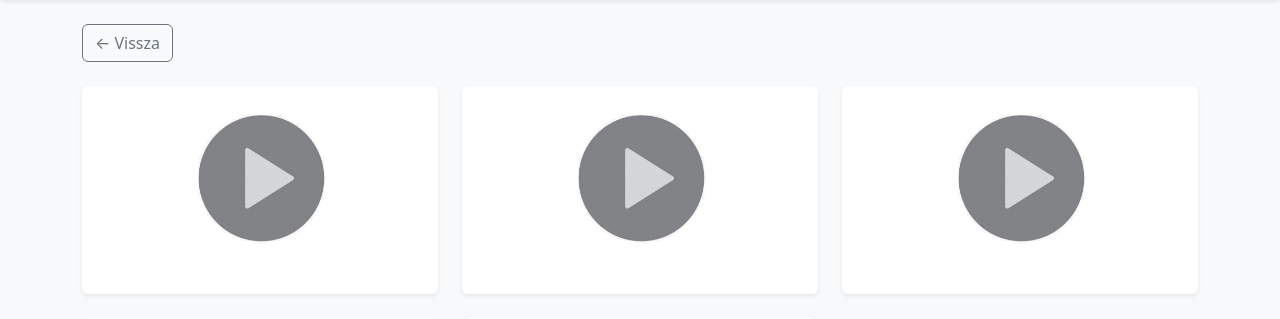
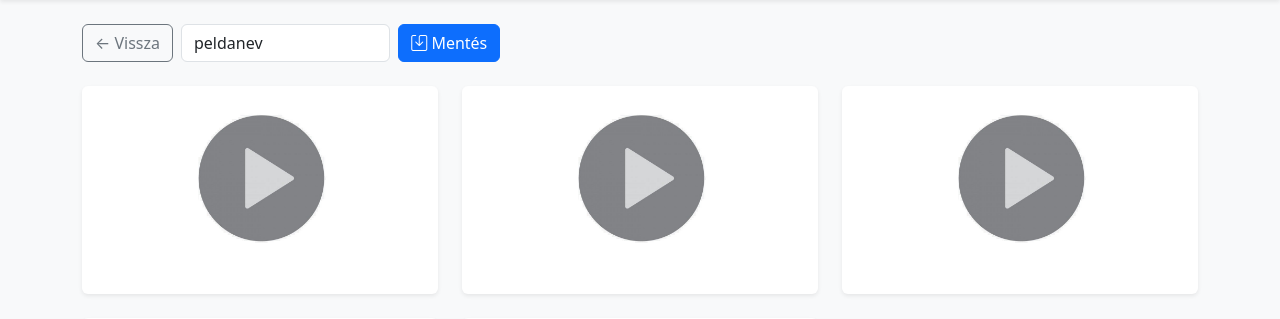
Before and after one commit to Troversones/AdatbAlapu, a PHP site: page /index.php?page=playlist_videos in a window 1280 px wide. Shown: the part 56-375 px from the top of the page. Run offline with PHP 8.4, Linux system fonts and the light colour scheme; the visitor is signed in with stand-in values (Sample User, id 1); data that the repository does not hold is empty.

Commit message:
playlist létrehozás, módosítás

```diff
--- a/src/pages/playlist_videos.php
+++ b/src/pages/playlist_videos.php
@@ -10,7 +10,17 @@ if (!isset($_SESSION['email'])) {
 
 
 <div class="container py-4">
-    <a href="index.php?page=playlists" class="btn btn-outline-secondary mb-4">← Vissza</a>
+    <form method="post" class="d-flex flex-wrap align-items-center justify-content-between gap-2 mb-4 w-75">
+        <div class="d-flex align-items-center gap-2 flex-grow-1">
+            <a href="index.php?page=playlists" class="btn btn-outline-secondary ">
+                ← Vissza
+            </a>
+            <input type="text" name="name" class="form-control w-25" value="peldanev" placeholder="Lejátszási lista neve">
+            <button type="submit" class="btn btn-primary">
+                <i class="bi bi-save"></i> Mentés
+            </button>
+        </div>
+    </form>
     <div class="row row-cols-1 row-cols-sm-2 row-cols-md-3 row-cols-sm-4 g-4">
         <?php
 
--- a/src/pages/upload.php
+++ b/src/pages/upload.php
@@ -13,17 +13,17 @@ $username = $_SESSION['username'];
     <form method="post" enctype="multipart/form-data">
         <div class="mb-3">
             <label for="video_file" class="form-label">Videófájl</label>
-            <input class="form-control" type="file" id="video_file" name="video_file" accept="video/mp4,video/*" required>
+            <input class="form-control" type="file" id="video_file" name="video_file" accept="video/mp4,video/*" >
         </div>
 
         <div class="mb-3">
             <label for="title" class="form-label">Cím</label>
-            <input type="text" class="form-control" id="title" name="title" maxlength="255" required>
+            <input type="text" class="form-control" id="title" name="title" maxlength="255" >
         </div>
 
         <div class="mb-3">
             <label for="description" class="form-label">Leírás</label>
-            <textarea class="form-control" id="description" name="description" rows="4" maxlength="1000" required></textarea>
+            <textarea class="form-control" id="description" name="description" rows="4" maxlength="1000" ></textarea>
         </div>
 
         <div class="mb-3">
```
Also changed, not shown: src/pages/playlists.php (+8 -0 lines).
